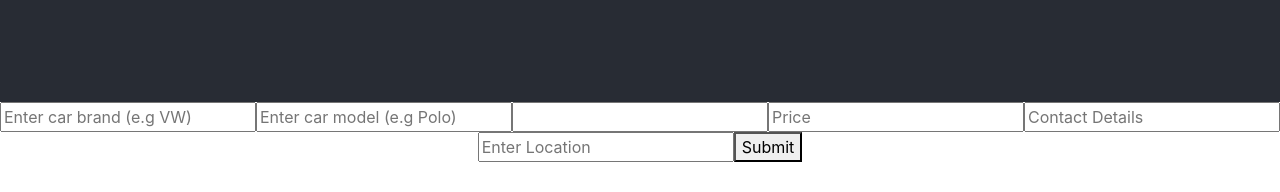
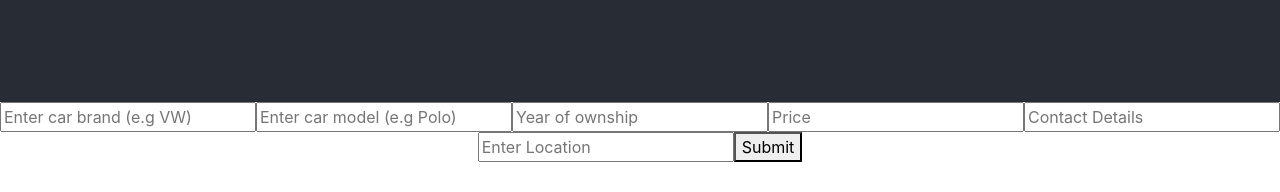
Before and after one commit to skosana721/Moral-Activities, a React (Create React App) app in the folder car-dealer/: page / in a window 1280 px wide. Shown: the top 192 px of the page. Built offline with nearby package versions, Linux system fonts and the light colour scheme.

Commit message:
added a period to state and passed it to the input

```diff
--- a/car-dealer/src/component/RegisterForm.js
+++ b/car-dealer/src/component/RegisterForm.js
@@ -7,12 +7,13 @@ function RegisterForm() {
   const [registerForm, setRegisterForm] = useState({
     brand: "",
     model: "",
+    period: "",
     price: "",
     contact: "",
     location: "",
   });
   const dispatch = useDispatch();
-  const { brand, model, price, contact, location } = registerForm;
+  const { brand, model, period, price, contact, location } = registerForm;
   const handleChange = (e) => {
     const { name, value } = e.target;
     setRegisterForm({ ...registerForm, [name]: value });
@@ -25,6 +26,7 @@ function RegisterForm() {
       id: uuidv4(),
       brand,
       model,
+      period,
       price,
       contact,
       location,
@@ -34,6 +36,7 @@ function RegisterForm() {
       setRegisterForm({
         brand: "",
         model: "",
+        period: "",
         price: "",
         contact: "",
         location: "",
@@ -58,7 +61,13 @@ function RegisterForm() {
           placeholder="Enter car model (e.g Polo)"
           value={model}
         />
-        <input type="number" onChange={handleChange} name="" placeholder="" />
+        <input
+          type="number"
+          onChange={handleChange}
+          name="period"
+          placeholder="Year of ownship"
+          value={period}
+        />
         <input
           type="number"
           onChange={handleChange}
```
